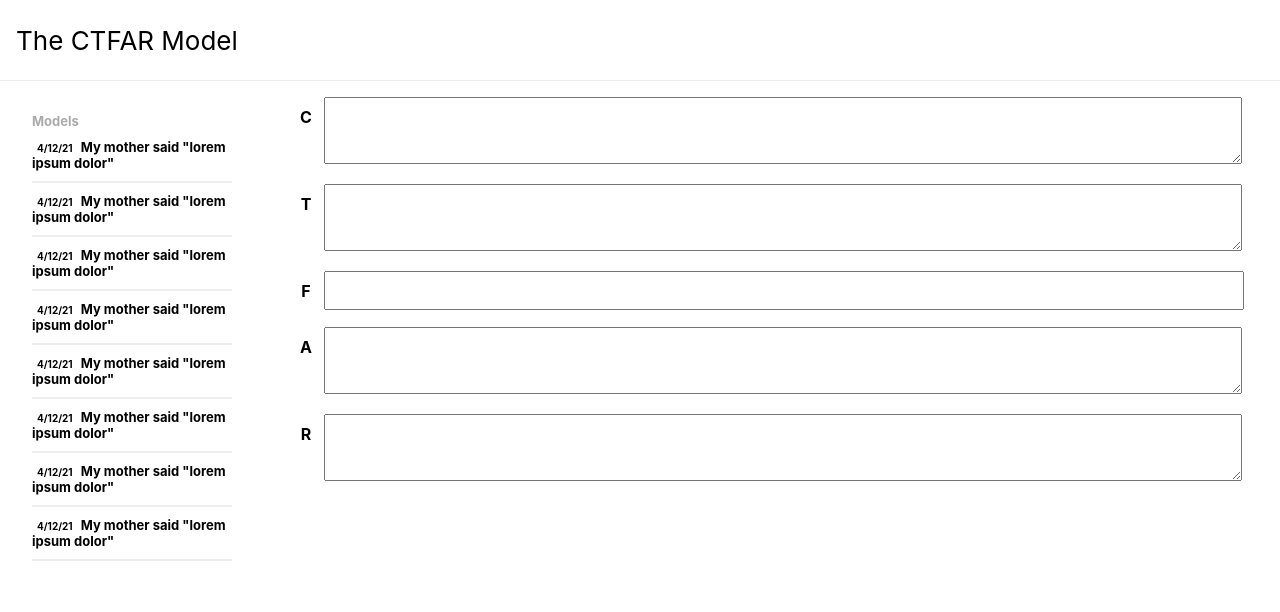
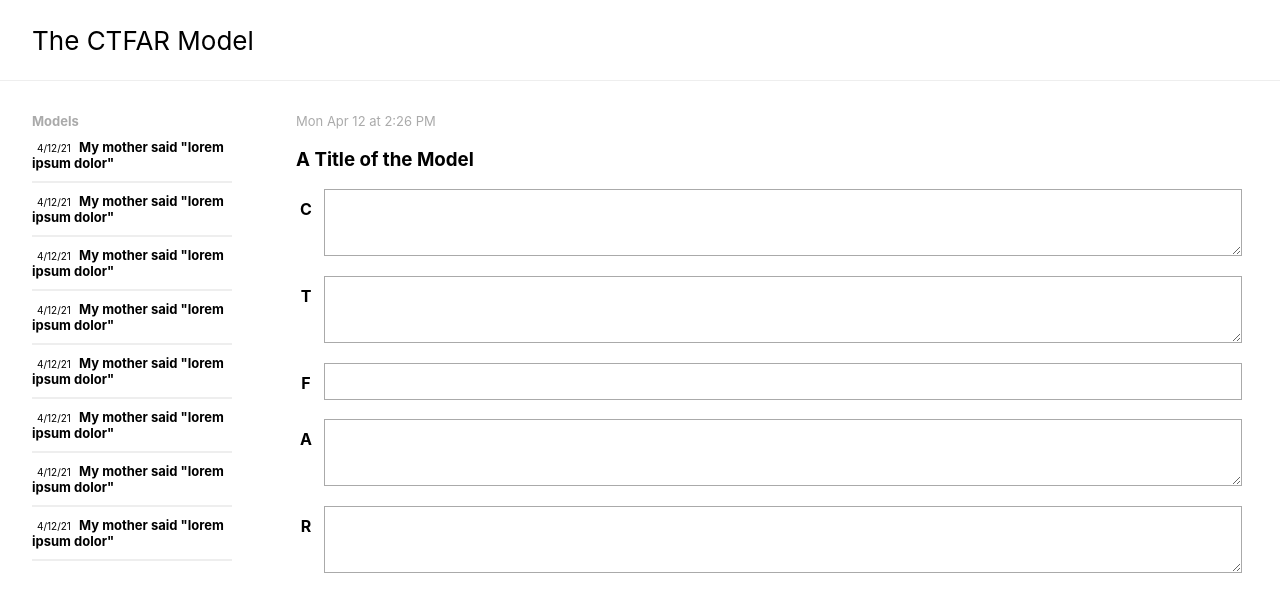
Before and after one commit to lepittenger/ctfar-model, a React (Create React App) app: page / in a window 1280 px wide. Shown: the top 612 px of the page. Built offline with nearby package versions, Linux system fonts and the light colour scheme.

Commit message:
Breaks out (static) components into separate files

```diff
--- a/src/App.css
+++ b/src/App.css
@@ -9,7 +9,7 @@
   align-items: flex-start;
   justify-content: center;
   font-size: calc(10px + 2vmin);
-  padding: 1rem;
+  padding: 1rem 2rem;
   border-bottom: 1px solid #eee;
 }
 
@@ -39,6 +39,7 @@
 .models-list .date {
   font-size: 0.624rem;
   padding: 0.3125rem;
+  font-weight: normal;
 }
 
 .models-list h3 {
@@ -53,9 +54,17 @@
 }
 
 .model-form-wrap {
-  padding: 1rem 2rem;
+  padding: 2rem;
   width: calc(100% - 200px);
+  overflow-y: scroll;
 }
+
+.model-form-wrap .date {
+  font-size: 0.8125rem;
+  margin: 0;
+  color: #aaa;
+}
+
 .model-form ul {
   list-style: none;
   padding: 0;
@@ -81,4 +90,5 @@
 .model-form textarea {
   width: calc(100% - 56px);
   padding: 10px;
+  border: 1px solid #aaa;
 }
--- a/src/App.js
+++ b/src/App.js
@@ -1,6 +1,7 @@
 import logo from './logo.svg';
 import './App.css';
-import Model from './components/Model';
+import ModelsList from './components/ModelsList';
+import ModelForm from './components/ModelForm';
 
 function App() {
   return (
@@ -9,22 +10,8 @@ function App() {
         <p>The CTFAR Model</p>
       </header>
       <div className="models-wrap">
-        <div className="models-list">
-          <h3>Models</h3>
-          <ul>
-            <li><h4><span className="date">4/12/21</span> My mother said "lorem ipsum dolor"</h4></li>
-            <li><h4><span className="date">4/12/21</span> My mother said "lorem ipsum dolor"</h4></li>
-            <li><h4><span className="date">4/12/21</span> My mother said "lorem ipsum dolor"</h4></li>
-            <li><h4><span className="date">4/12/21</span> My mother said "lorem ipsum dolor"</h4></li>
-            <li><h4><span className="date">4/12/21</span> My mother said "lorem ipsum dolor"</h4></li>
-            <li><h4><span className="date">4/12/21</span> My mother said "lorem ipsum dolor"</h4></li>
-            <li><h4><span className="date">4/12/21</span> My mother said "lorem ipsum dolor"</h4></li>
-            <li><h4><span className="date">4/12/21</span> My mother said "lorem ipsum dolor"</h4></li>
-          </ul>
-        </div>
-        <div class="model-form-wrap">
-          <Model />
-        </div>
+        <ModelsList />
+        <ModelForm />
       </div>
     </div>
   );
--- a/src/components/Model.js
+++ /dev/null
@@ -1,34 +0,0 @@
-import React from "react";
-
-class Model extends React.Component {
-    render() {
-        return (
-            <form className="model-form">
-                <ul>
-                    <li>
-                        <label for="circumstance">C</label>
-                        <textarea type="text" name="circumstance" rows="3"></textarea>
-                    </li>
-                    <li>
-                        <label for="thought">T</label>
-                        <textarea type="text" name="thought" rows="3"></textarea>
-                    </li>
-                    <li>
-                        <label for="feeling">F</label>
-                        <input type="text" name="feeling"></input>
-                    </li>
-                    <li>
-                        <label for="action">A</label>
-                        <textarea type="text" name="action" rows="3"></textarea>
-                    </li>
-                    <li>
-                        <label for="result">R</label>
-                        <textarea type="text" name="result" rows="3"></textarea>
-                    </li>
-                </ul>
-            </form>
-        )
-    }
-}
-
-export default Model;
--- /dev/null
+++ b/src/components/ModelForm.js
@@ -0,0 +1,38 @@
+import React from "react";
+
+class ModelForm extends React.Component {
+    render() {
+        return (
+            <div class="model-form-wrap">
+                <p class="date">Mon Apr 12 at 2:26 PM</p>
+                <h3>A Title of the Model</h3>
+                <form className="model-form">
+                    <ul>
+                        <li>
+                            <label for="circumstance">C</label>
+                            <textarea type="text" name="circumstance" rows="3"></textarea>
+                        </li>
+                        <li>
+                            <label for="thought">T</label>
+                            <textarea type="text" name="thought" rows="3"></textarea>
+                        </li>
+                        <li>
+                            <label for="feeling">F</label>
+                            <input type="text" name="feeling"></input>
+                        </li>
+                        <li>
+                            <label for="action">A</label>
+                            <textarea type="text" name="action" rows="3"></textarea>
+                        </li>
+                        <li>
+                            <label for="result">R</label>
+                            <textarea type="text" name="result" rows="3"></textarea>
+                        </li>
+                    </ul>
+                </form>
+            </div>
+        )
+    }
+}
+
+export default ModelForm;
--- /dev/null
+++ b/src/components/ModelsList.js
@@ -0,0 +1,25 @@
+import React from "react";
+
+class ModelsList extends React.Component {
+    render() {
+        return (
+            <div className="models-list">
+                <h3>Models</h3>
+                <ul>
+                    <li>
+                        <h4><span className="date">4/12/21</span> My mother said "lorem ipsum dolor"</h4>
+                    </li>
+                    <li><h4><span className="date">4/12/21</span> My mother said "lorem ipsum dolor"</h4></li>
+                    <li><h4><span className="date">4/12/21</span> My mother said "lorem ipsum dolor"</h4></li>
+                    <li><h4><span className="date">4/12/21</span> My mother said "lorem ipsum dolor"</h4></li>
+                    <li><h4><span className="date">4/12/21</span> My mother said "lorem ipsum dolor"</h4></li>
+                    <li><h4><span className="date">4/12/21</span> My mother said "lorem ipsum dolor"</h4></li>
+                    <li><h4><span className="date">4/12/21</span> My mother said "lorem ipsum dolor"</h4></li>
+                    <li><h4><span className="date">4/12/21</span> My mother said "lorem ipsum dolor"</h4></li>
+                </ul>
+            </div>
+        )
+    }
+}
+
+export default ModelsList;
--- a/src/index.js
+++ b/src/index.js
@@ -2,7 +2,7 @@ import React from 'react';
 import ReactDOM from 'react-dom';
 import './index.css';
 import App from './App';
-import Model from './components/Model';
+import ModelForm from './components/ModelForm';
 import reportWebVitals from './reportWebVitals';
 
 ReactDOM.render(
```
